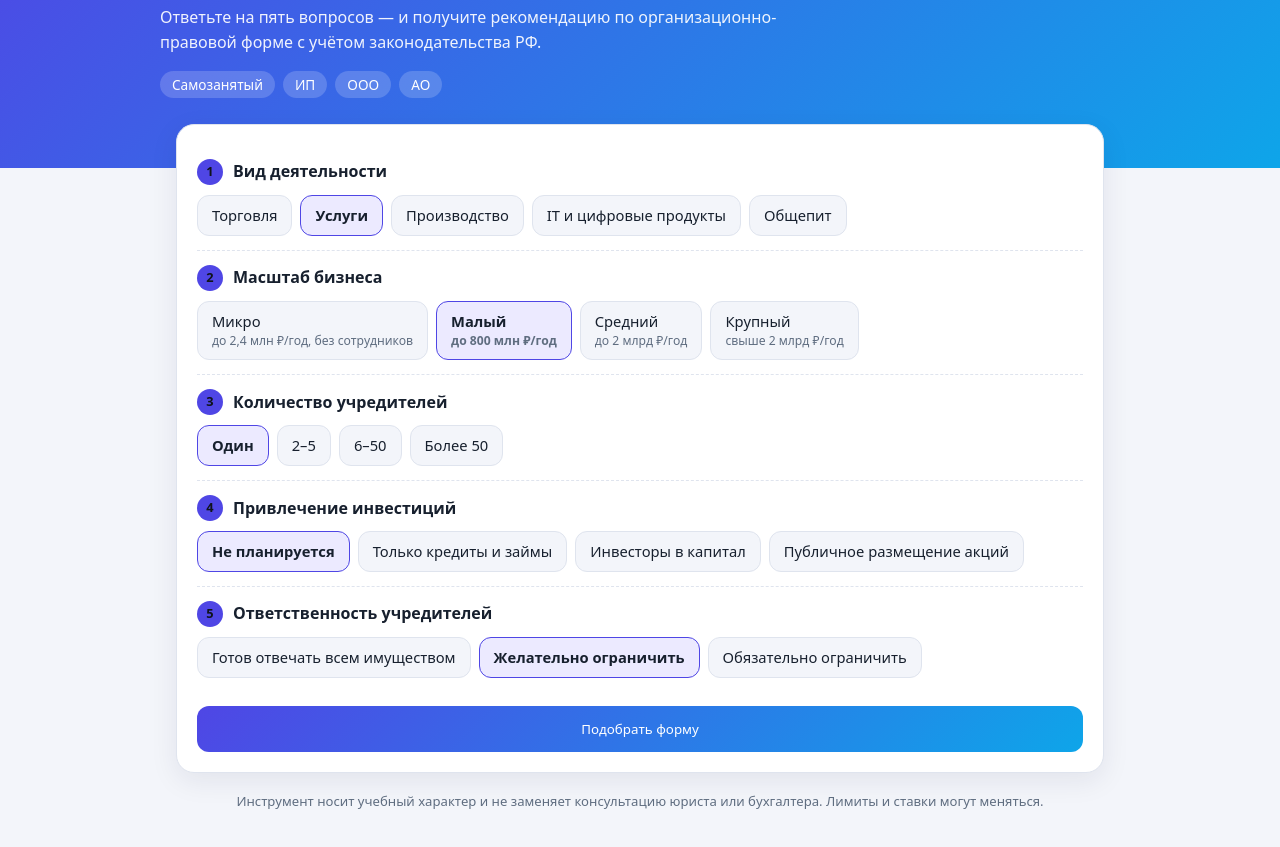
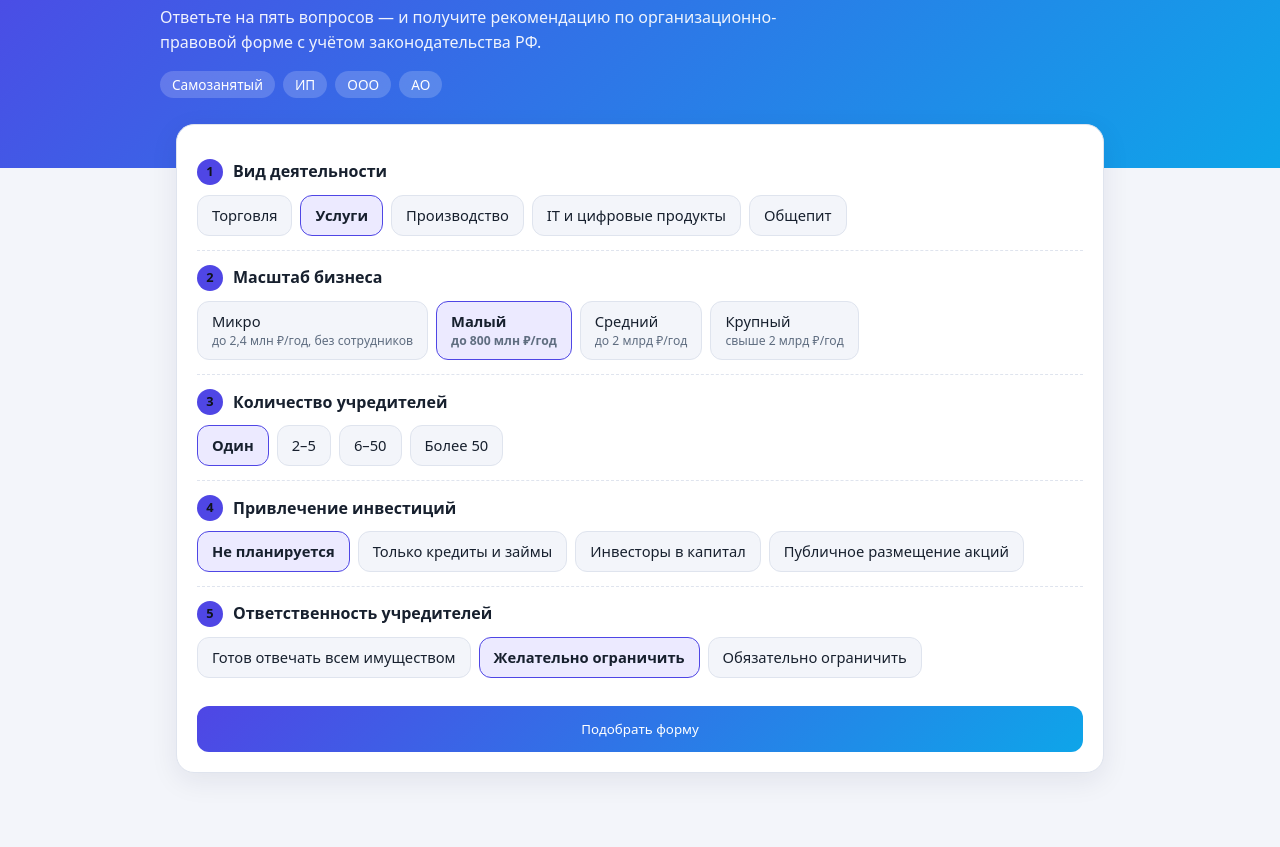
Before and after one commit to ccccxxip/economy, a plain HTML site: page Project/index.html in a window 1280 px wide. Shown: the part 125-972 px from the top of the page. Drawn offline with Linux system fonts and the light colour scheme.

Commit message:
update page

```diff
--- a/Project/index.html
+++ b/Project/index.html
@@ -360,8 +360,6 @@
             <div id="qs"></div><button class="go" id="go">Подобрать форму</button>
         </div>
         <div id="out" hidden></div>
-        <p class="note">Инструмент носит учебный характер и не заменяет консультацию юриста или бухгалтера. Лимиты и
-            ставки могут меняться.</p>
     </main>
     <script>
         var Q = [
```
